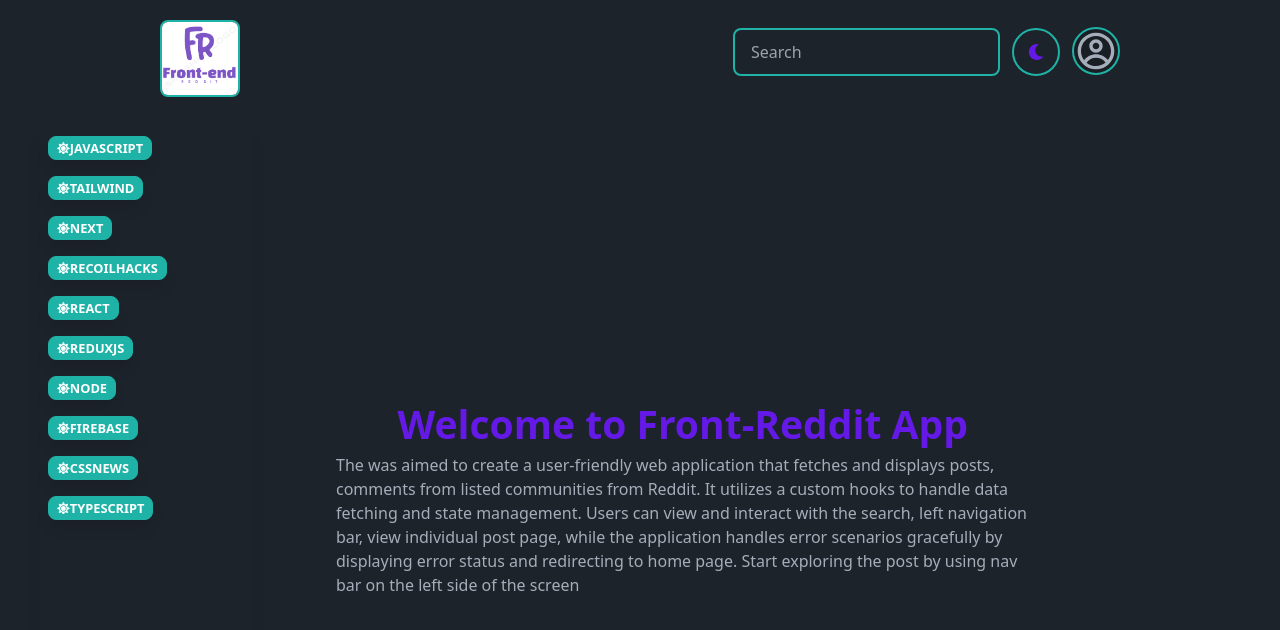
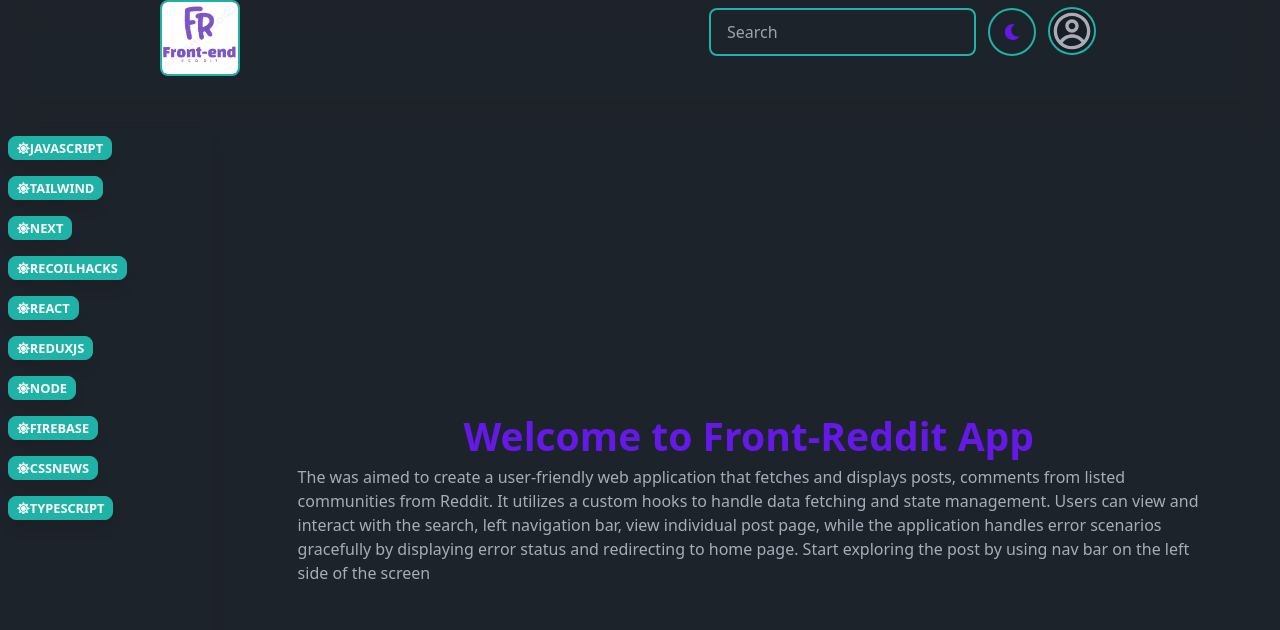
Before and after one commit to Ganna-And/frontend_reddit, a Next.js app: page / in a window 1280 px wide. Shown: the top 630 px of the page. Built offline with nearby package versions, Linux system fonts and the light colour scheme.

Commit message:
changed css properties bg of header and main p

```diff
--- a/components/Header/Header.tsx
+++ b/components/Header/Header.tsx
@@ -15,7 +15,8 @@ type HeaderProps = {
 const Header:React.FC<HeaderProps> = () => {
 
     return (
-        <div className="navbar fixed md:px-40 z-20 ">
+
+        <div className="navbar  md:px-40 h-10 ">
   <div className="flex-1 mt-3 ">
       <Image  src={Logo} width={80} height={80} className=' border-accent border-2 rounded-lg  ' alt='logo photo'/>
    </div>
@@ -23,7 +24,6 @@ const Header:React.FC<HeaderProps> = () => {
     <SwitchTheme/>
     <AuthButton />
   </div>
-
     )
 }
 export default Header;
--- a/components/Layout.tsx
+++ b/components/Layout.tsx
@@ -10,7 +10,8 @@ type LayoutProps = {
 
   const Layout: React.FC<LayoutProps> = ({ children }) => {
     return(
-      <header>
+     <>
+     <header>
         <Header />
          <nav className="nav">
       <TopicsList/>
@@ -18,8 +19,10 @@ type LayoutProps = {
       <nav className="navMob">
         <TopicsListMob/>
       </nav>
+       </header>
     <main>{children}</main>
-    </header>)
+    </>
+   )
   }
 
   export default Layout;
--- a/styles/globals.css
+++ b/styles/globals.css
@@ -6,15 +6,15 @@
 
  @layer base{
 body {
-      @apply dark:bg-gray-800 bg-white;
+      @apply dark:bg-gray-800 bg-white min-h-screen
   }
 
 header {
-@apply flex flex-col  md:flex-row
+@apply flex flex-col w-full h-1/6 fixed md:flex-row   backdrop-blur-lg
 }
 
 main {
- @apply w-full h-full justify-center align-middle flex flex-col md:w-4/6 md:justify-center md:align-middle md:mt-24 md:ml-64
+ @apply  justify-center pt-36 z-0 items-center flex flex-col w-full md:justify-center md:items-center  md:pl-[17%] md:pt-24
 }
 
 h1{
@@ -30,11 +30,11 @@ h2{
 @layer components{
 
   .nav{
-    @apply invisible h-0 md:flex-col md:visible md:w-1/6 md:ml-10 md:mt-32  md:h-screen md:shadow-lg md:justify-center md:fixed
+    @apply invisible h-0 md:flex-col md:visible md:w-1/6 md:mt-32  md:h-screen md:shadow-lg md:justify-center md:fixed
   }
 
   .navMob{
-    @apply visible w-full mt-24  md:visible md:w-0
+    @apply visible w-full m-3 md:visible md:w-0
   }
   .indicator-c{
     @apply absolute translate-x-7 -translate-y-5 font-extrabold  pr-1 rounded text-xxs
```
